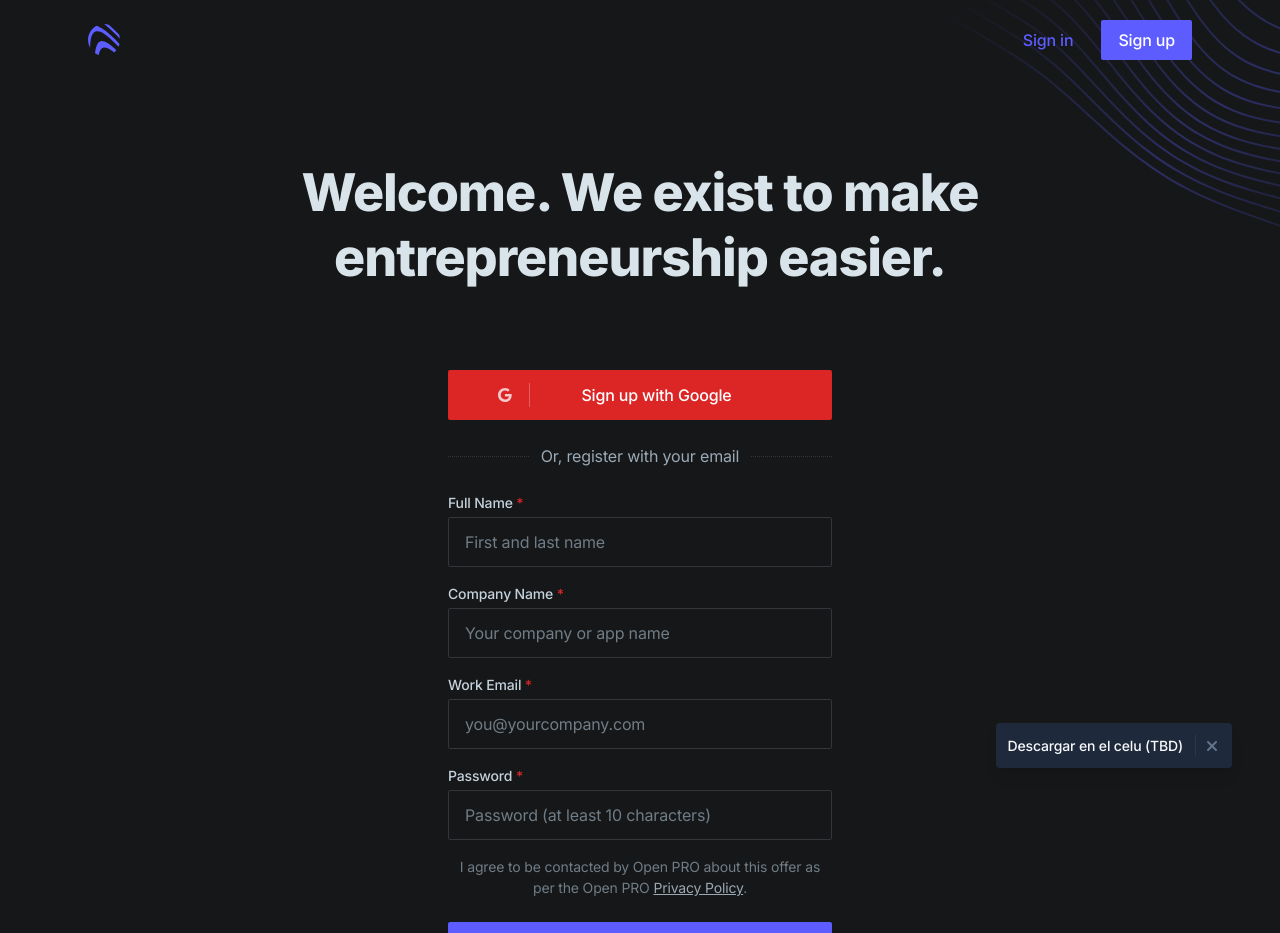
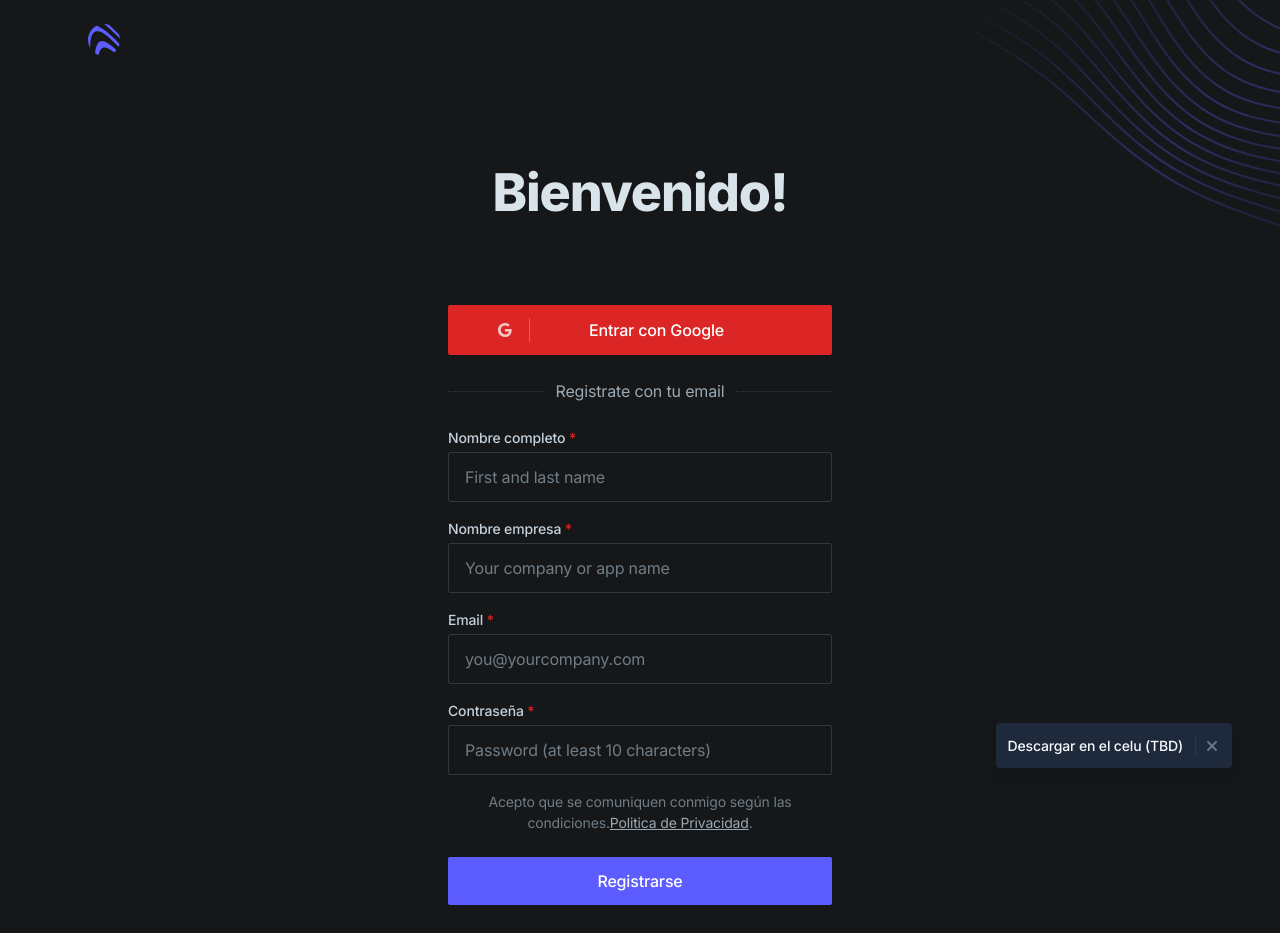
Before and after one commit to alejandronrf/proyecto-caba-2027, a Next.js app: page /proyecto-caba-2027/signup in a window 1280 px wide. Shown: the top 933 px of the page. Built offline with nearby package versions, Linux system fonts and the light colour scheme.

Commit message:
sacar el signin

```diff
--- a/app/(auth)/signup/page.tsx
+++ b/app/(auth)/signup/page.tsx
@@ -1,6 +1,6 @@
 export const metadata = {
-  title: 'Sign Up - Open PRO',
-  description: 'Page description',
+  title: 'Loguearse',
+  description: 'Pagina para entrar/registrarse',
 }
 
 import Link from 'next/link'
@@ -13,7 +13,7 @@ export default function SignUp() {
 
           {/* Page header */}
           <div className="max-w-3xl mx-auto text-center pb-12 md:pb-20">
-            <h1 className="h1">Welcome. We exist to make entrepreneurship easier.</h1>
+            <h1 className="h1">Bienvenido!</h1>
           </div>
 
           {/* Form */}
@@ -26,52 +26,52 @@ export default function SignUp() {
                       <path d="M7.9 7v2.4H12c-.2 1-1.2 3-4 3-2.4 0-4.3-2-4.3-4.4 0-2.4 2-4.4 4.3-4.4 1.4 0 2.3.6 2.8 1.1l1.9-1.8C11.5 1.7 9.9 1 8 1 4.1 1 1 4.1 1 8s3.1 7 7 7c4 0 6.7-2.8 6.7-6.8 0-.5 0-.8-.1-1.2H7.9z" />
                     </svg>
                     <span className="h-6 flex items-center border-r border-white border-opacity-25 mr-4" aria-hidden="true"></span>
-                    <span className="flex-auto pl-16 pr-8 -ml-16">Sign up with Google</span>
+                    <span className="flex-auto pl-16 pr-8 -ml-16">Entrar con Google</span>
                   </button>
                 </div>
               </div>
             </form>
             <div className="flex items-center my-6">
               <div className="border-t border-gray-700 border-dotted grow mr-3" aria-hidden="true"></div>
-              <div className="text-gray-400">Or, register with your email</div>
+              <div className="text-gray-400">Registrate con tu email</div>
               <div className="border-t border-gray-700 border-dotted grow ml-3" aria-hidden="true"></div>
             </div>
             <form>
               <div className="flex flex-wrap -mx-3 mb-4">
                 <div className="w-full px-3">
-                  <label className="block text-gray-300 text-sm font-medium mb-1" htmlFor="full-name">Full Name <span className="text-red-600">*</span></label>
+                  <label className="block text-gray-300 text-sm font-medium mb-1" htmlFor="full-name">Nombre completo <span className="text-red-600">*</span></label>
                   <input id="full-name" type="text" className="form-input w-full text-gray-300" placeholder="First and last name" required />
                 </div>
               </div>
               <div className="flex flex-wrap -mx-3 mb-4">
                 <div className="w-full px-3">
-                  <label className="block text-gray-300 text-sm font-medium mb-1" htmlFor="company-name">Company Name <span className="text-red-600">*</span></label>
+                  <label className="block text-gray-300 text-sm font-medium mb-1" htmlFor="company-name">Nombre empresa <span className="text-red-600">*</span></label>
                   <input id="company-name" type="text" className="form-input w-full text-gray-300" placeholder="Your company or app name" required />
                 </div>
               </div>
               <div className="flex flex-wrap -mx-3 mb-4">
                 <div className="w-full px-3">
-                  <label className="block text-gray-300 text-sm font-medium mb-1" htmlFor="email">Work Email <span className="text-red-600">*</span></label>
+                  <label className="block text-gray-300 text-sm font-medium mb-1" htmlFor="email">Email <span className="text-red-600">*</span></label>
                   <input id="email" type="email" className="form-input w-full text-gray-300" placeholder="you@yourcompany.com" required />
                 </div>
               </div>
               <div className="flex flex-wrap -mx-3 mb-4">
                 <div className="w-full px-3">
-                  <label className="block text-gray-300 text-sm font-medium mb-1" htmlFor="password">Password <span className="text-red-600">*</span></label>
+                  <label className="block text-gray-300 text-sm font-medium mb-1" htmlFor="password">Contraseña <span className="text-red-600">*</span></label>
                   <input id="password" type="password" className="form-input w-full text-gray-300" placeholder="Password (at least 10 characters)" required />
                 </div>
               </div>
               <div className="text-sm text-gray-500 text-center">
-                I agree to be contacted by Open PRO about this offer as per the Open PRO <Link href="#" className="underline text-gray-400 hover:text-gray-200 hover:no-underline transition duration-150 ease-in-out">Privacy Policy</Link>.
+                Acepto que se comuniquen conmigo según las condiciones.<Link href="#" className="underline text-gray-400 hover:text-gray-200 hover:no-underline transition duration-150 ease-in-out">Politica de Privacidad</Link>.
               </div>
               <div className="flex flex-wrap -mx-3 mt-6">
                 <div className="w-full px-3">
-                  <button className="btn text-white bg-purple-600 hover:bg-purple-700 w-full">Sign up</button>
+                  <button className="btn text-white bg-purple-600 hover:bg-purple-700 w-full">Registrarse</button>
                 </div>
               </div>
             </form>
             <div className="text-gray-400 text-center mt-6">
-              Already using Open PRO? <Link href="/signin" className="text-purple-600 hover:text-gray-200 transition duration-150 ease-in-out">Sign in</Link>
+              Ya sos un usuario? <Link href="/signin" className="text-purple-600 hover:text-gray-200 transition duration-150 ease-in-out">Entrar</Link>
             </div>
           </div>
 
--- a/components/ui/header.tsx
+++ b/components/ui/header.tsx
@@ -17,9 +17,9 @@ export default function Header() {
           </div>
 
           {/* Desktop navigation */}
-          <nav className="hidden md:flex md:grow">
+          {/* <nav className="hidden md:flex md:grow">
             {/* Desktop sign in links */}
-            <ul className="flex grow justify-end flex-wrap items-center">
+            {/* <ul className="flex grow justify-end flex-wrap items-center">
               <li>
                 <Link
                   href="/signin"
@@ -34,7 +34,7 @@ export default function Header() {
                 </Link>
               </li>
             </ul>
-          </nav>
+          </nav> */}
 
           <MobileMenu />
 
--- a/components/ui/mobile-menu.tsx
+++ b/components/ui/mobile-menu.tsx
@@ -53,7 +53,7 @@ export default function MobileMenu() {
       </button>
 
       {/*Mobile navigation */}
-      <nav
+      {/* <nav
         id="mobile-nav"
         ref={mobileNav}
         className="absolute top-full z-20 left-0 w-full px-4 sm:px-6 overflow-hidden transition-all duration-300 ease-in-out"
@@ -74,7 +74,7 @@ export default function MobileMenu() {
             </Link>
           </li>
         </ul>
-      </nav>
+      </nav> */}
     </div>
   )
 }
```
